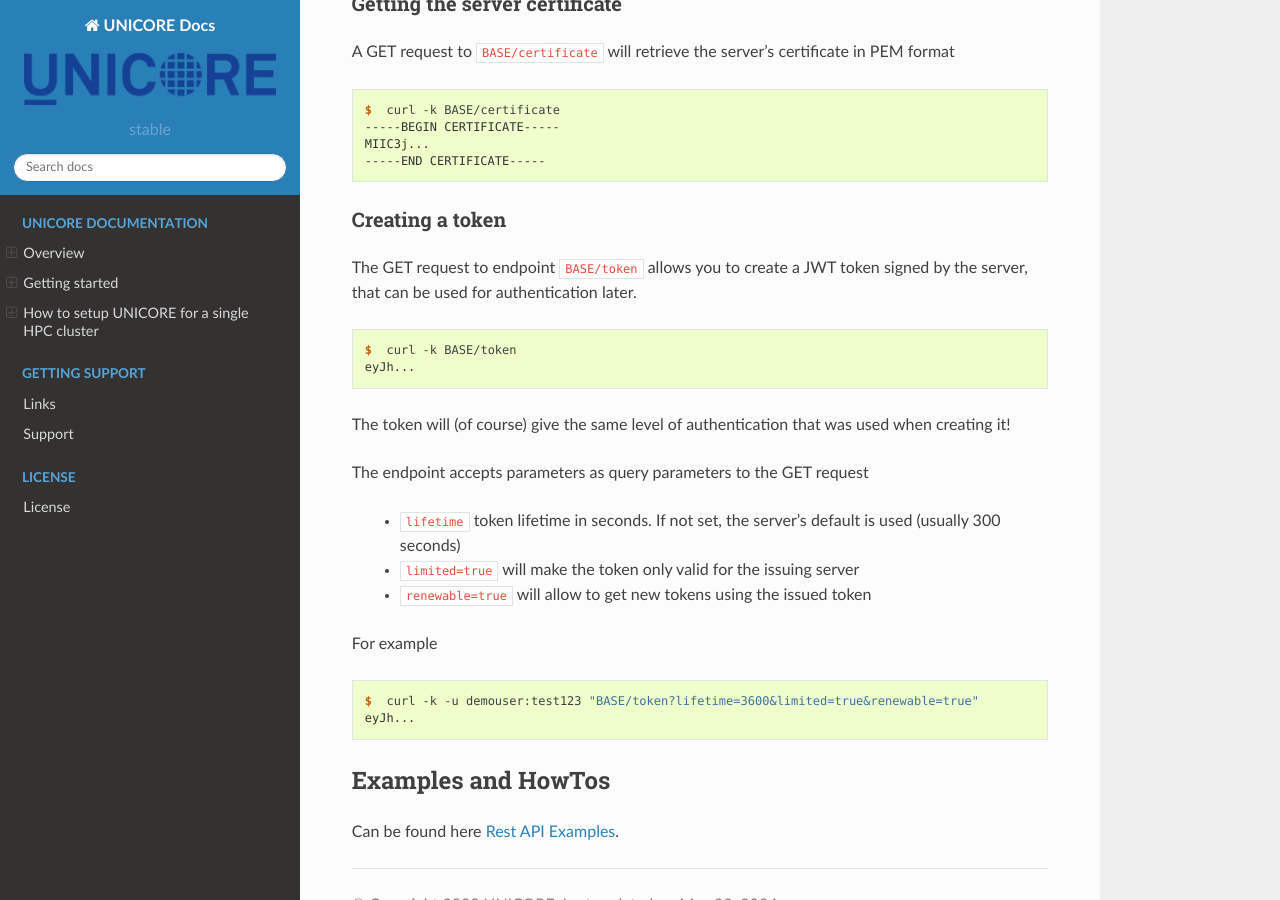
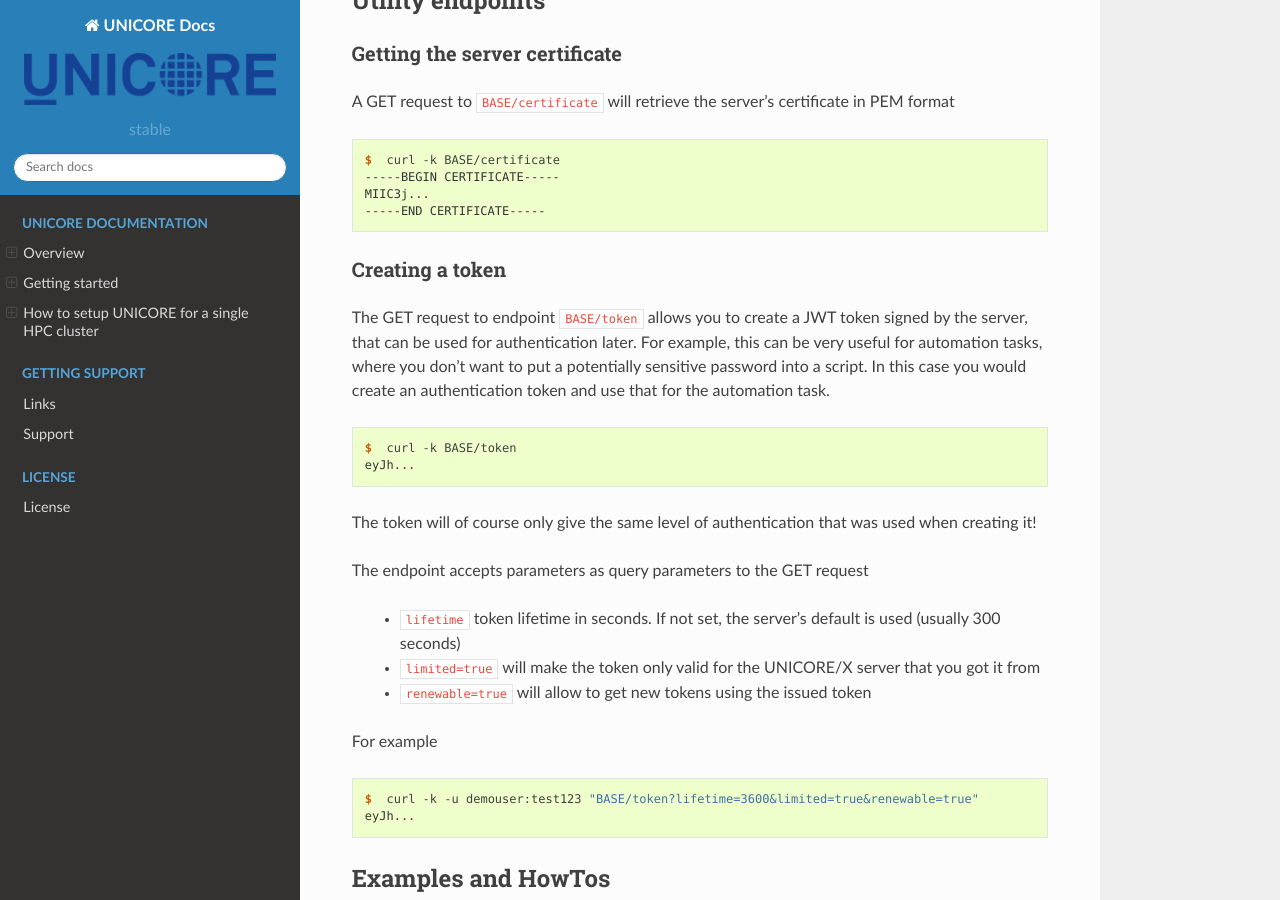
Before and after one commit to UNICORE-EU/unicore-docs, a Sphinx documentation site: the page built from source/user-docs/rest-api/index.rst, in a window 1280 px wide and 900 px high, scrolled down 16159 px. Built offline with Sphinx 7.4.7 and the Read the Docs theme 2.0.0, drawn with Linux system fonts in a browser that asks for light colours; some of the changed text lies outside the part shown.

Commit message:
fix formatting error

```diff
--- a/source/user-docs/rest-api/index.rst
+++ b/source/user-docs/rest-api/index.rst
@@ -36,7 +36,10 @@
 The base URL of the the REST API for a single UNICORE/X server is
 :file:`https://{gateway_url}/{SITENAME}/rest/core`.
 
-In the following, we will abbreviate this URL as ``BASE`` Authentication.
+In the following, we will abbreviate this URL as ``BASE``.
+
+Authentication
+~~~~~~~~~~~~~~
 
 You need a user account on the :ref:`UNICORE/X <unicorex>` server, which is typically configured to
 use a `password <../../admin-docs/unicorex/manual.html#password-auth>`_
@@ -800,19 +803,21 @@
 ~~~~~~~~~~~~~~~~
 
 The GET request to endpoint ``BASE/token`` allows you to create a JWT token signed by the server, that
-can be used for authentication later.
+can be used for authentication later. For example, this can be very useful for automation tasks,
+where you don't want to put a potentially sensitive password into a script.
+In this case you would create an authentication token and use that for the automation task.
 
 .. code:: console
 
  $  curl -k BASE/token
  eyJh...
 
-The token will (of course) give the same level of authentication that was used when creating it!
+The token will of course only give the same level of authentication that was used when creating it!
 
 The endpoint accepts parameters as query parameters to the GET request
 
  * ``lifetime`` token lifetime in seconds. If not set, the server's default is used (usually 300 seconds)
- * ``limited=true`` will make the token only valid for the issuing server
+ * ``limited=true`` will make the token only valid for the UNICORE/X server that you got it from
  * ``renewable=true`` will allow to get new tokens using the issued token
 
 For example
```
